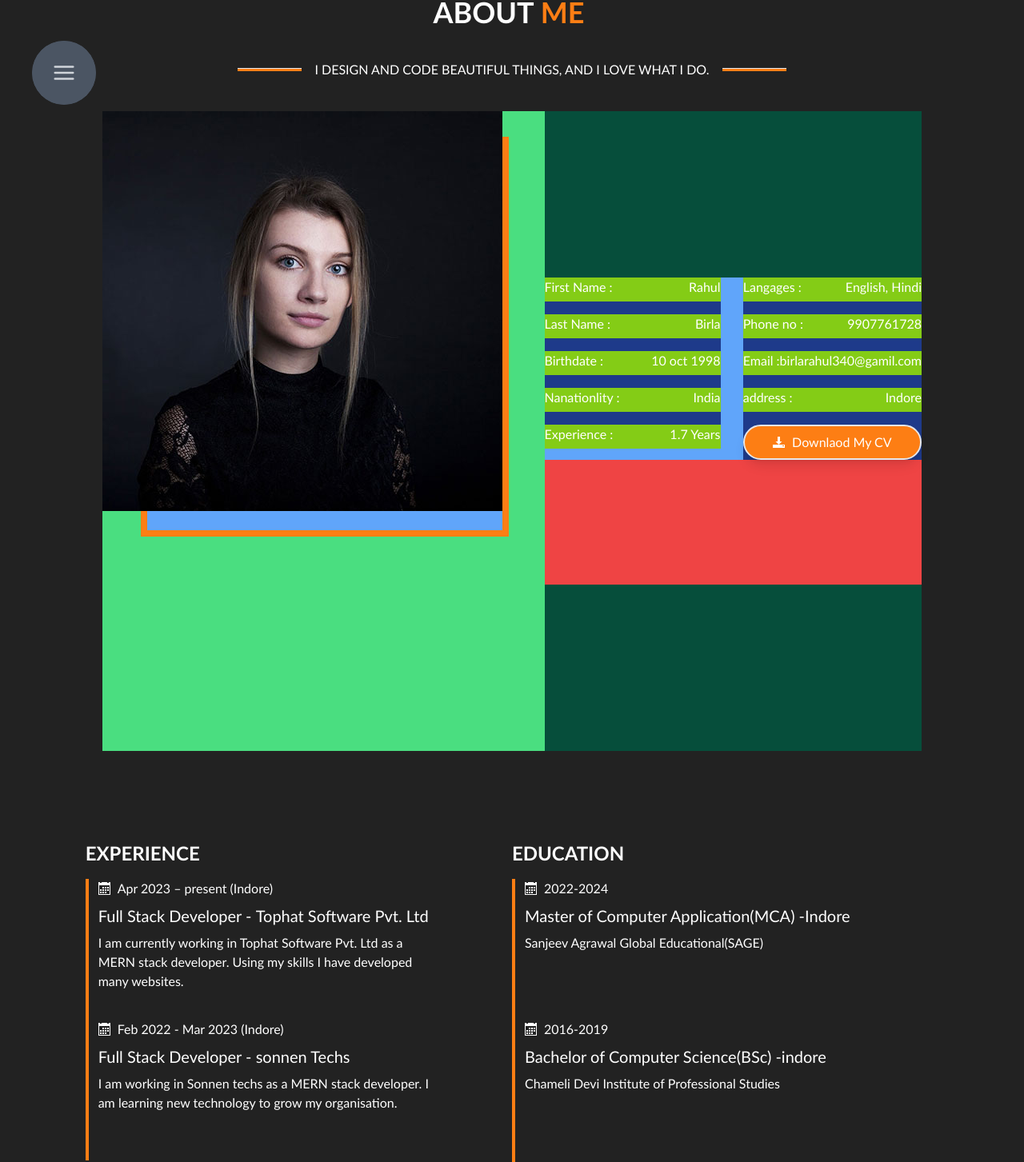
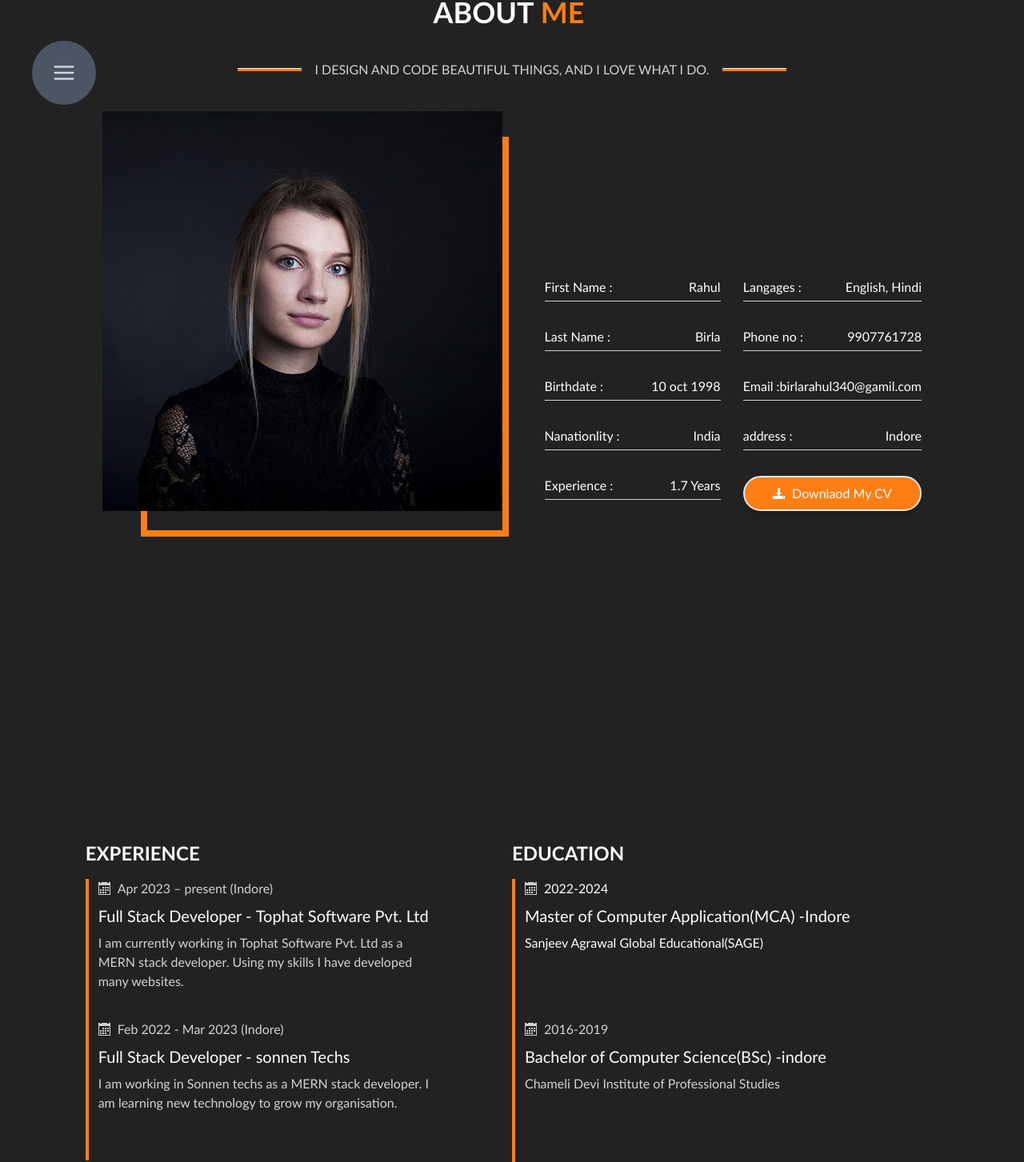
Before and after one commit to Rahul-max55/portfolio-2, a React (Create React App) app: page /about in a window 1280 px wide. Shown: the part 45-1498 px from the top of the page at 80% size. Built offline with nearby package versions, Linux system fonts and the light colour scheme.

Commit message:
contact from working and validation is worked using yup and formik

```diff
--- a/package.json
+++ b/package.json
@@ -6,6 +6,9 @@
     "@testing-library/jest-dom": "^5.17.0",
     "@testing-library/react": "^13.4.0",
     "@testing-library/user-event": "^13.5.0",
+    "emailjs": "^4.0.2",
+    "emailjs-com": "^3.2.0",
+    "formik": "^2.4.3",
     "framer-motion": "^10.16.0",
     "react": "^18.2.0",
     "react-dom": "^18.2.0",
@@ -13,7 +16,8 @@
     "react-router-dom": "^6.15.0",
     "react-scripts": "5.0.1",
     "typewriter-effect": "^2.20.1",
-    "web-vitals": "^2.1.4"
+    "web-vitals": "^2.1.4",
+    "yup": "^1.2.0"
   },
   "scripts": {
     "start": "react-scripts start",
--- a/src/pages/About.jsx
+++ b/src/pages/About.jsx
@@ -24,16 +24,16 @@ const About = ({ color }) => {
       </div>
       <div className="flex pb-10 justify-center items-center text-center ">
         <hr style={bgValue} className="bg-yellow-400 w-20 h-1" />
-        <span className="px-4">
+        <span className="px-4 opacity-80">
           I DESIGN AND CODE BEAUTIFUL THINGS, AND I LOVE WHAT I DO.
         </span>
         <hr style={bgValue} className="bg-yellow-400 w-20 h-1" />
       </div>
 
-      <div className="sm:w-[80vw] text-white bg-emerald-900 m-auto min-h-screen flex justify-between items-center xl:flex-row flex-col">
+      <div className="sm:w-[80vw] text-white  m-auto min-h-screen flex justify-between items-center xl:flex-row flex-col">
         {/* image and border */}
-        <div className="w-screen sm:w-[570px] md:w-[600px] m-auto sm:m-0 h-fit sm:min-h-screen bg-green-400">
-          <span className="relative w-screen sm:w-0 h-full bg-purple-500">
+        <div className="w-screen sm:w-[570px] md:w-[600px] m-auto sm:m-0 h-fit sm:min-h-screen ">
+          <span className="relative w-screen sm:w-0 h-full">
             <img
               src={profile}
               alt="photo"
@@ -41,43 +41,43 @@ const About = ({ color }) => {
             />
             <div
               style={borderValue}
-              className=" bg-blue-400 w-10/12 h-full hidden sm:block top-8 left-16 md:left-8 xl:left-12 absolute border-[8px] border-yellow-500"
+              className="w-10/12 h-full hidden sm:block top-8 left-16 md:left-8 xl:left-12 absolute border-[8px] border-yellow-500"
             ></div>
           </span>
         </div>
         {/*End image and border */}
 
         {/* details */}
-        <div className="bg-red-500 p-4 md:p-0 w-full md:w-10/12 xl:w-1/2 min-h-96 ">
-          <ul className="bg-blue-400 w-full text-base h-5/6 flex flex-col sm:flex-row items-center sm:items-start sm:justify-between md:justify-around xl:justify-between p-2 sm:p-0">
-            <div className="bg-blue-900 grid gap-4 min-w-[220px]">
-              <span className="bg-lime-500 w-full h-[30px]">
+        <div className=" p-4 md:p-0 w-full md:w-10/12 xl:w-1/2 min-h-96 ">
+          <ul className=" w-full text-base min-h-[350px] flex flex-col sm:flex-row items-center sm:items-start sm:justify-between md:justify-around xl:justify-between p-2 sm:p-0">
+            <div className=" grid gap-8 min-w-[220px]">
+              <span className="w-full h-[30px] border-b border-gray-300">
                 First Name : <span className="float-right"> Rahul</span>
               </span>
-              <span className="bg-lime-500 w-full h-[30px]">
+              <span className="w-full h-[30px] border-b border-gray-300">
                 Last Name : <span className="float-right"> Birla</span>
               </span>
-              <span className="bg-lime-500 w-full h-[30px]">
+              <span className="w-full h-[30px] border-b border-gray-300">
                 Birthdate : <span className="float-right">10 oct 1998</span>
               </span>
-              <span className="bg-lime-500 w-full h-[30px]">
+              <span className="w-full h-[30px] border-b border-gray-300">
                 Nanationlity : <span className="float-right"> India</span>
               </span>
-              <span className="bg-lime-500 w-full mb-4 md:mb-0 h-[30px]">
+              <span className="w-full mb-8 md:mb-0 h-[30px] border-b border-gray-300">
                 Experience : <span className="float-right"> 1.7 Years</span>
               </span>
             </div>
-            <div className="bg-blue-900 grid gap-4 min-w-[220px]">
-              <span className="bg-lime-500 w-full h-[30px]">
+            <div className=" grid gap-8 min-w-[220px]">
+              <span className="w-full h-[30px]  border-b border-gray-300">
                 Langages : <span className="float-right"> English, Hindi</span>
               </span>
-              <span className="bg-lime-500 w-full h-[30px]">
+              <span className="w-full h-[30px] border-b border-gray-300">
               Phone no : <span className="float-right"> 9907761728</span>
               </span>
-              <span className="bg-lime-500 w-full h-[30px]">
+              <span className="w-full h-[30px] border-b border-gray-300">
               Email : <span className="float-right">  birlarahul340@gamil.com</span>
               </span>
-              <span className="bg-lime-500 w-full h-[30px]">
+              <span className="w-full h-[30px] border-b border-gray-300">
               address : <span className="float-right">Indore</span>
               </span>
 
@@ -111,14 +111,14 @@ const About = ({ color }) => {
             className=" w-10/12 pb-2 border-l-4 space-x-3 border-yellow-400 min-h-44 "
           >
             <span></span>
-            <li className="flex items-center ">
+            <li className="flex items-center opacity-80">
               <ImCalendar className="mr-2" /> Apr 2023 – present (Indore)
             </li>
             <li className="text-xl my-2">
               Full Stack Developer -{" "}
               <span className="font-medium">Tophat Software Pvt. Ltd</span>
             </li>
-            <li className="mb-4">
+            <li className="mb-4 opacity-80">
               I am currently working in Tophat Software Pvt. Ltd as a MERN stack
               developer. Using my skills I have developed many websites.
             </li>
@@ -129,14 +129,14 @@ const About = ({ color }) => {
             className="w-10/12 pb-2 border-l-4 space-x-3 border-yellow-400 min-h-44 "
           >
             <span></span>
-            <li className="flex items-center ">
-              <ImCalendar className="mr-2" /> Feb 2022 - Mar 2023 (Indore)
+            <li className="flex items-center opacity-80">
+              <ImCalendar className="mr-2 " /> Feb 2022 - Mar 2023 (Indore)
             </li>
             <li className="text-xl my-2">
               Full Stack Developer -{" "}
               <span className="font-medium">sonnen Techs</span>
             </li>
-            <li className="mb-4">
+            <li className="mb-4 opacity-80">
               I am working in Sonnen techs as a MERN stack developer. I am
               learning new technology to grow my organisation.
             </li>
@@ -151,7 +151,7 @@ const About = ({ color }) => {
           >
             <span></span>
             <li className="flex items-center ">
-              <ImCalendar className="mr-2" /> 2022-2024
+              <ImCalendar className="mr-2 opacity-80" /> 2022-2024
             </li>
             <li className="text-xl my-2">
               Master of Computer Application(MCA) -
@@ -164,14 +164,14 @@ const About = ({ color }) => {
             className=" w-10/12 pb-2 border-l-4 space-x-3 border-yellow-400 min-h-44 "
           >
             <span></span>
-            <li className="flex items-center ">
+            <li className="flex items-center opacity-80">
               <ImCalendar className="mr-2" /> 2016-2019
             </li>
             <li className="text-xl my-2">
               Bachelor of Computer Science(BSc) -
               <span className="font-medium">indore</span>
             </li>
-            <li className="mb-4">
+            <li className="mb-4 opacity-80">
               Chameli Devi Institute of Professional Studies
             </li>
           </ul>
@@ -180,28 +180,28 @@ const About = ({ color }) => {
             className=" w-10/12 pb-2 border-l-4 space-x-3 border-yellow-400 min-h-44 "
           >
             <span></span>
-            <li className="flex items-center ">
-              <ImCalendar className="mr-2" /> 2016
+            <li className="flex items-center opacity-80 ">
+              <ImCalendar className="mr-2 " /> 2016
             </li>
             <li className="text-xl my-2">
-              Higher Secondary Certificate (Class 12th) -{" "}
+              Higher Secondary Certificate (Class 12th) -
               <span className="font-medium">Mhow</span>
             </li>
-            <li className="mb-4">Government Higher Secondary School</li>
+            <li className="mb-4 opacity-80">Government Higher Secondary School</li>
           </ul>
           <ul
             style={borderValue}
             className=" w-10/12 pb-2 border-l-4 space-x-3 border-yellow-400 min-h-44 "
           >
             <span></span>
-            <li className="flex items-center ">
+            <li className="flex items-center opacity-80">
               <ImCalendar className="mr-2" /> 2014
             </li>
             <li className="text-xl my-2">
-              Secondary School Certificate (Class 10th) -{" "}
+              Secondary School Certificate (Class 10th) -
               <span className="font-medium">Pithampur</span>
             </li>
-            <li className="mb-4">New Genius Higher Secondary School</li>
+            <li className="mb-4 opacity-80">New Genius Higher Secondary School</li>
           </ul>
         </div>
       </div>
--- a/src/pages/Contact.jsx
+++ b/src/pages/Contact.jsx
@@ -1,32 +1,68 @@
-import React from "react";
+import React, { useRef } from "react";
 import { AiFillProfile } from "react-icons/ai";
 import { BsWhatsapp } from "react-icons/bs";
 import { CgProfile } from "react-icons/cg";
 import { Link } from "react-router-dom";
 import { motion } from "framer-motion";
+import { useFormik } from "formik";
+import emailjs from "emailjs-com";
+import { contactSchema } from "../validation/contact";
 
+const Contact = ({ color }) => {
+  const bgValue = { backgroundColor: color };
+  const textValue = { color: color };
+  const borderValue = { borderColor: color };
 
-const Contact = ({color}) => {
+  const initialValues = {
+    name: "",
+    email: "",
+    message: "",
+  };
 
-  const bgValue = {backgroundColor:color} ;
-  const textValue = {color:color} ;
-  const borderValue = {borderColor:color} ;
+  const form = useRef();
+
+  const { values, handleBlur, handleChange, handleSubmit, errors } = useFormik({
+    initialValues: initialValues,
+    validationSchema: contactSchema,
+    onSubmit: async (formData) => {
+      console.log(form);
+      console.log(formData);
+
+      try {
+        const result = await emailjs.sendForm(
+          "service_7rc752a",
+          "template_288nhy1",
+          form.current,
+          "LNtinvAM9sLrjV2gO",
+        );
+       if(!result.status){
+        alert("message is not send to the Rahul Birla");
+       }
+
+       alert("message is successfuly send to the Rahul");
+      } catch (error) {
+        console.log(error);
+      }
+    },
+  });
 
   return (
     <>
       <motion.div
-      initial={{ x: 300, opacity: 0 }}
-      animate={{ x: 0, opacity: 1 }}
-      exit={{ x: -300, opacity: 0 }}
-
-      className="bg-[#222] min-h-screen text-white">
+        initial={{ x: 300, opacity: 0 }}
+        animate={{ x: 0, opacity: 1 }}
+        exit={{ x: -300, opacity: 0 }}
+        className="bg-[#222] min-h-screen text-white"
+      >
         <div className=" p-10 text-4xl font-extrabold flex items-center justify-center">
           <h1>CONTACT </h1>
-          <span style={textValue} className="text-yellow-400 mx-2">ME</span>
+          <span style={textValue} className="text-yellow-400 mx-2">
+            ME
+          </span>
         </div>
         <div className="flex pb-10 justify-center items-center text-center ">
           <hr style={bgValue} className="bg-yellow-400 w-20 h-1" />
-          <span className="px-4 text-center">
+          <span className="px-4 text-center opacity-80">
             I DESIGN AND CODE BEAUTIFUL THINGS, AND I LOVE WHAT I DO.
           </span>
           <hr style={bgValue} className="bg-yellow-400 w-20 h-1" />
@@ -34,79 +70,91 @@ const Contact = ({color}) => {
 
         {/* Context details */}
 
-        <div className=" pb-14 w-10/12 m-auto min-h-fit flex-col lg:flex-row flex justify-between items-center lg:items-center">
+        <div className=" pb-14 w-10/12 m-auto min-h-fit flex-col md:flex-row flex justify-between items-center lg:items-center">
           <div className="w-11/12 lg:w-3/12 flex flex-col justify-center items-start">
             <span className="flex  flex-col py-4 items-start justify-center">
-              <h3 className="px-2 pl-0 text-white/80">Phone </h3>
+              <h3 className="px-2 pl-0 opacity-80">Phone </h3>
               <span className="flex items-center justify-center">
-                <BsWhatsapp className="mr-4" /> +6121832183
+                <BsWhatsapp className="mr-4" /> +91 9907761728
               </span>
             </span>
 
             <span className="flex  flex-col py-4 items-start justify-center">
-              <h3 className="px-2 pl-0 text-white/80">Phone </h3>
+              <h3 className="px-2 pl-0 opacity-80">Email: </h3>
               <span className="flex items-center justify-center">
-                <BsWhatsapp className="mr-4" /> +6121832183
+                <BsWhatsapp className="mr-4" /> birlarahul340@gmail.com
               </span>
             </span>
             <span className="flex  flex-col py-4 items-start justify-center">
-              <h3 className="px-2 pl-0 text-white/80">Phone </h3>
+              <h3 className="px-2 pl-0 opacity-80">Address </h3>
               <span className="flex items-center justify-center">
-                <BsWhatsapp className="mr-4" /> +6121832183
-              </span>
-            </span>
-            <span className="flex  flex-col py-4 items-start justify-center">
-              <h3 className="px-2 pl-0 text-white/80">Phone </h3>
-              <span className="flex items-center justify-center">
-                <BsWhatsapp className="mr-4" /> +6121832183
-              </span>
-            </span>
-            <span className="flex  flex-col py-4 items-start justify-center">
-              <h3 className="px-2 pl-0 text-white/80">Phone </h3>
-              <span className="flex items-center justify-center">
-                <BsWhatsapp className="mr-4" /> +6121832183
+                <BsWhatsapp className="mr-4" /> Indore
               </span>
             </span>
           </div>
-          <div className=" w-11/12 sm:w-9/12  h-80 flex  flex-col items-center justify-between">
-            <h3 className="text-lg text-center py-2" >
+          <div className=" w-full sm:w-9/12 pb-3 min-h-80 flex  flex-col items-center justify-between">
+            <h3 className="text-lg py-6 text-center">
               Lorem ipsum dolor sit amet consectetur adipisicing elit. Magnam
               quo dolore porro.
             </h3>
-            <form className="w-full flex items-center justify-between flex-col ">
-              <div className="flex w-full justify-around items-center ">
-                <div class="flex items-center w-6/12 sm:w-5/12 bg-[#333] border-[#444] border rounded-full p-2 space-x-2">
+            <form
+            ref={form}
+              onSubmit={handleSubmit}
+              className="w-screen sm:w-full flex items-center p-4 justify-between flex-col "
+            >
+              <div className="flex w-full lg:w-11/12 justify-between items-center ">
+                <div class="flex items-center w-5/12 sm:w-5/12 bg-[#333] border-[#444] border rounded-full p-2 space-x-2 relative">
                   <AiFillProfile />
                   <input
                     className="flex-1 bg-transparent focus:outline-none overflow-hidden"
                     type="text"
                     placeholder="Enter something..."
+                    name="name"
+                    value={values.name}
+                    onChange={handleChange}
+                    onBlur={handleBlur}
                   />
+                {errors.name && <p className="text-red-400 absolute -top-12 lg:-top-6">{errors.name}</p>}
                 </div>
 
-                <div class="flex items-center  w-6/12 sm:w-5/12 bg-[#333] border-[#444] border rounded-full p-2 space-x-2">
+                <div class="flex items-center relative  w-5/12 sm:w-5/12 bg-[#333] border-[#444] border rounded-full p-2 space-x-2">
                   <AiFillProfile />
                   <input
                     className="bg-transparent focus:outline-none overflow-hidden"
                     type="text"
                     placeholder="Enter something..."
+                    value={values.email}
+                    name="email"
+                    onChange={handleChange}
+                    onBlur={handleBlur}
                   />
+                {errors.email && <p className="text-red-400 absolute -top-12 lg:-top-6">{errors.email}</p>}
                 </div>
               </div>
 
+              {errors.message && (
+                <p className="text-red-400 mt-2 w-full lg:w-11/12 md:ml-8 text-left">{errors.message}</p>
+              )}
               <textarea
                 name="message"
                 id="message"
                 cols="10"
                 rows="5"
+                value={values.message}
                 placeholder="Write Your Message"
-                className="my-4 p-2 bg-[#333] w-full lg:w-11/12  border border-[#444] outline-none  resize-none rounded-lg"
+                className={`${!errors.message && "m-4 p-2"} mb-4 bg-[#333] w-full lg:w-11/12  border border-[#444] outline-none  resize-none rounded-lg`}
+                onChange={handleChange}
+                onBlur={handleBlur}
               />
+
+              <button
+                style={{ ...borderValue, ...bgValue }}
+                type="submit"
+                className="flex px-3 py-1 items-center justify-center bg-yellow-500 transition-colors text-base xl:text-lg font-medium text-white space-x-2 rounded-full shadow-lg border-2 border-yellow-400 hover:bg-transparent"
+              >
+                <CgProfile /> <span>Send Message</span>
+              </button>
             </form>
-
-              <Link style={{...borderValue , ...bgValue}} to="/about" className="flex px-3 py-1 items-center justify-center bg-yellow-500 transition-colors text-base xl:text-lg font-medium text-white space-x-2 rounded-full shadow-lg border-2 border-yellow-400 hover:bg-transparent">
-                <CgProfile /> <span>Send Message</span>
-              </Link>
           </div>
         </div>
 
--- a/src/pages/Portfolio.jsx
+++ b/src/pages/Portfolio.jsx
@@ -22,7 +22,7 @@ const Portfolio = ({color}) => {
         </div>
         <div className="flex pb-10 justify-center items-center text-center ">
           <hr tyle={bgValue} className="bg-yellow-400 w-20 h-1" />
-          <span s className="px-4">
+          <span s className="px-4 opacity-80">
             I DESIGN AND CODE BEAUTIFUL THINGS, AND I LOVE WHAT I DO.
           </span>
           <hr tyle={bgValue} className="bg-yellow-400 w-20 h-1" />
--- /dev/null
+++ b/src/validation/contact.js
@@ -0,0 +1,8 @@
+import * as Yup from "yup";
+
+
+export const contactSchema = Yup.object({
+    name: Yup.string().required("please fill currect name"),
+    email: Yup.string().email().required("please fill the currect email"),
+    message: Yup.string().required("please fill some message")
+})
```
Also changed, not shown: 1 other file (tests, documents, lock files or other folders).
